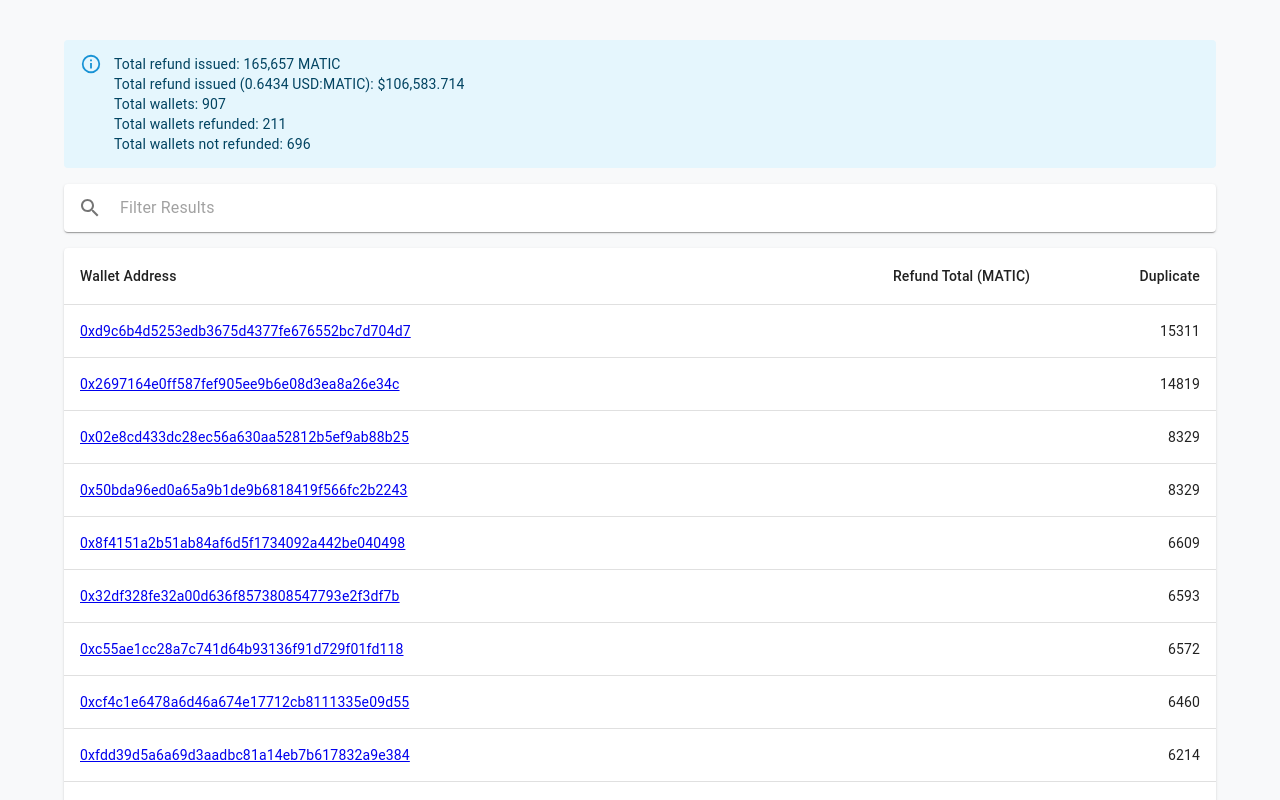
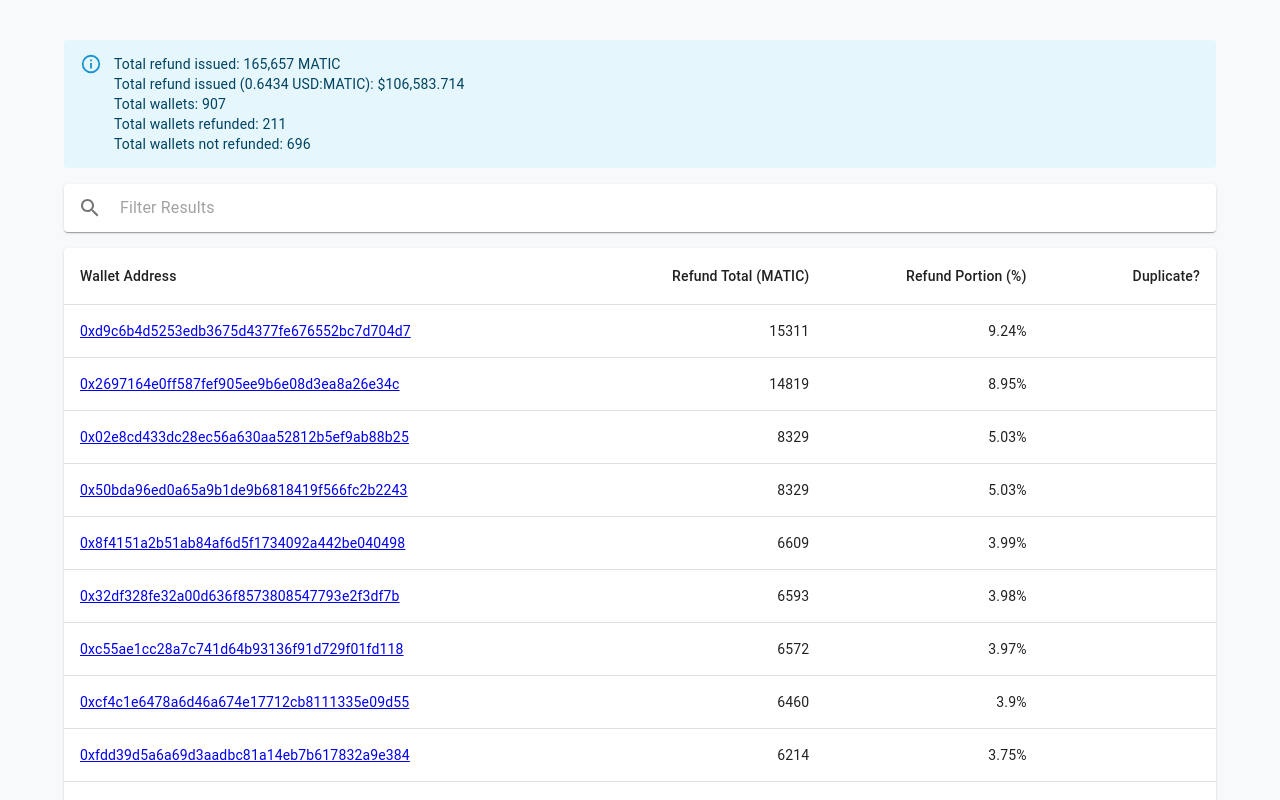
Before and after one commit to theothergothamdev/pentagon-refund-analysis, a React (Vite) app in the folder website/: page / in a window 1280 px wide. Shown: the top 800 px of the page. Built offline with nearby package versions, Linux system fonts and the light colour scheme.

Commit message:
chore: Add percentage

```diff
--- a/website/src/App.tsx
+++ b/website/src/App.tsx
@@ -54,7 +54,8 @@ function App() {
             <TableRow>
               <TableCell>Wallet Address</TableCell>
               <TableCell align="right">Refund Total (MATIC)</TableCell>
-              <TableCell align="right">Duplicate</TableCell>
+              <TableCell align="right">Refund Portion (%)</TableCell>
+              <TableCell align="right">Duplicate?</TableCell>
             </TableRow>
           </TableHead>
           <TableBody>
@@ -63,12 +64,15 @@ function App() {
                 <TableCell component="th" scope="row">
                   <a href={`https://polygonscan.com/address/${row.walletAddress}`}>{row.walletAddress}</a>
                 </TableCell>
+                <TableCell align="right">{row.refundTotal}</TableCell>
+                <TableCell align="right">
+                  {Math.round((row.refundTotal / data.totalRefundsIssued) * 100 * 100) / 100}%
+                </TableCell>
                 <TableCell align="right">
                   {data.duplicates.indexOf(row.walletAddress) > -1 ? (
                     <Chip color="error" size="small" icon={<ReportIcon />} label="Duplicate" />
                   ) : undefined}
                 </TableCell>
-                <TableCell align="right">{row.refundTotal}</TableCell>
               </TableRow>
             ))}
           </TableBody>
```
